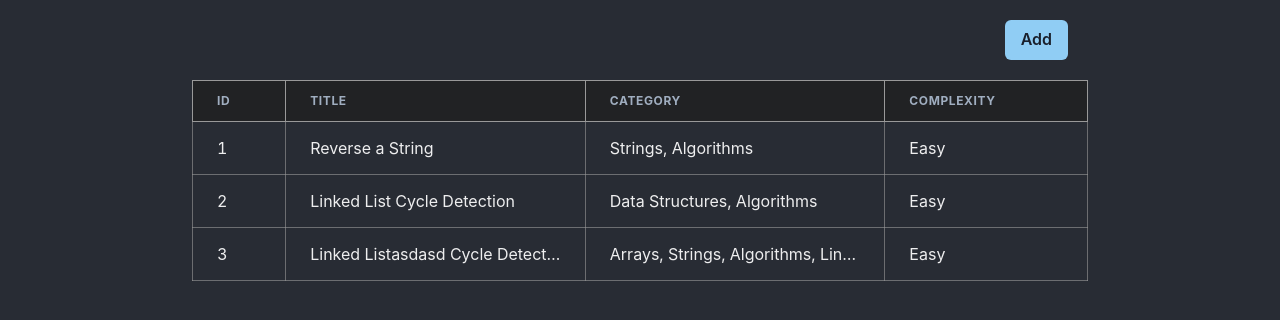
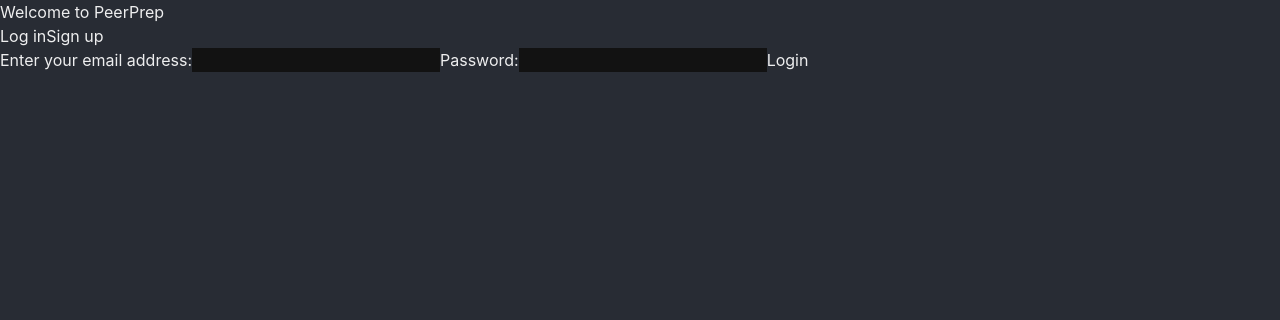
Before and after one commit to mandykqh/ay2324s1-course-assessment-g15, a React (Vite) app in the folder frontend/: page / in a window 1280 px wide. Shown: the top 320 px of the page. Built offline with nearby package versions, Linux system fonts and the light colour scheme.

Commit message:
feat: add login/signup page base

```diff
--- a/frontend/src/App.tsx
+++ b/frontend/src/App.tsx
@@ -1,9 +1,10 @@
 import QuestionPage from "./pages/QuestionPage";
-
+import LoginPage from "./pages/LoginSignupPage";
 function App() {
   return (
     <div>
-      <QuestionPage />
+      {/* <QuestionPage /> */}
+      <LoginPage />
     </div>
 
   )
--- /dev/null
+++ b/frontend/src/pages/LoginSignupPage.tsx
@@ -0,0 +1,79 @@
+import React, { useState } from "react";
+
+function LoginPage() {
+    const [email, setEmail] = useState("");
+    const [password, setPassword] = useState("");
+    const [displayLoginForm, setDisplayLoginForm] = useState(true);
+    const [displaySignupForm, setDisplaySignupForm] = useState(false);
+
+    const handleLogin = () => {
+
+    };
+
+    const handleSignup = () => {
+    };
+
+    const toggleForm = (isSignUp: boolean) => {
+        if (isSignUp) {
+            setDisplaySignupForm(true)
+            setDisplayLoginForm(false)
+        } else {
+            setDisplayLoginForm(true)
+            setDisplaySignupForm(false)
+        }
+    }
+    return (
+        <div>
+            <h1>Welcome to PeerPrep</h1>
+            <button id='logintab' onClick={() => toggleForm(false)}>Log in</button>
+            <button id='signuptab' onClick={() => toggleForm(true)}>Sign up</button>
+
+            {displayLoginForm && (
+                <form className='login'>
+                    <label htmlFor="email">Enter your email address:</label>
+                    <input
+                        type="email"
+                        id="email"
+                        value={email}
+                        onChange={(e) => setEmail(e.target.value)}
+                    />
+                    <label htmlFor="password">Password:</label>
+                    <input
+                        type="password"
+                        id="password"
+                        value={password}
+                        onChange={(e) => setPassword(e.target.value)}
+                    />
+                    <button type="button" onClick={handleLogin}>
+                        Login
+                    </button>
+                </form>)
+            }
+            {displaySignupForm && (
+                < form className='signup' >
+                    <h2>Let's get started!</h2>
+                    <label htmlFor="email">Enter your email address:</label>
+                    <input
+                        type="email"
+                        id="email"
+                        value={email}
+                        onChange={(e) => setEmail(e.target.value)}
+                    />
+                    <label htmlFor="password">Password:</label>
+                    <input
+                        type="password"
+                        id="password"
+                        value={password}
+                        onChange={(e) => setPassword(e.target.value)}
+                    />
+                    <button type="button" onClick={handleLogin}>
+                        Sign up
+                    </button>
+                </form >
+            )}
+
+        </div >
+    );
+}
+
+export default LoginPage;
```
